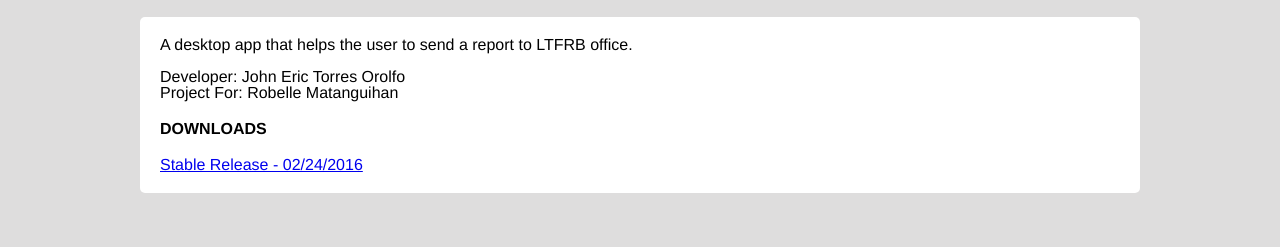
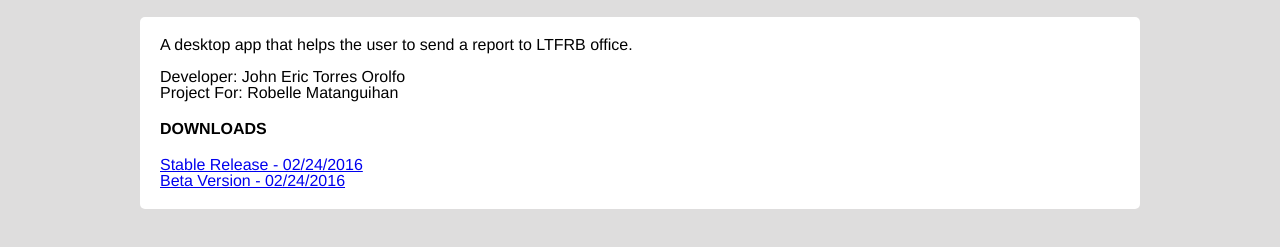
Before and after one commit to Soloista/reporttaxi, a plain HTML site: page index.html in a window 1280 px wide. Shown: the part 63-310 px from the top of the page. Drawn offline with Linux system fonts and the light colour scheme.

Commit message:
New Build

```diff
--- a/index.html
+++ b/index.html
@@ -22,6 +22,9 @@
             <p>
                 <a href="downloads/app-win32-release.zip">Stable Release - 02/24/2016</a>
             </p>
+            <p>
+                <a href="downloads/app-win32-beta.zip">Beta Version - 02/24/2016</a>
+            </p>
         </section>
     </body>
 </html>
```
Also changed, not shown: 1 other file.
